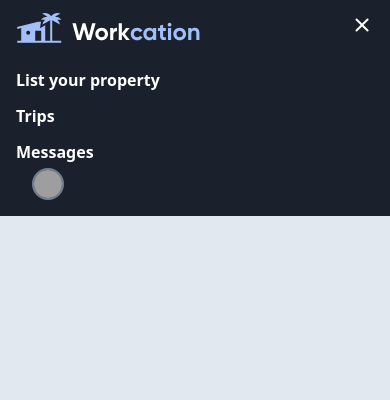
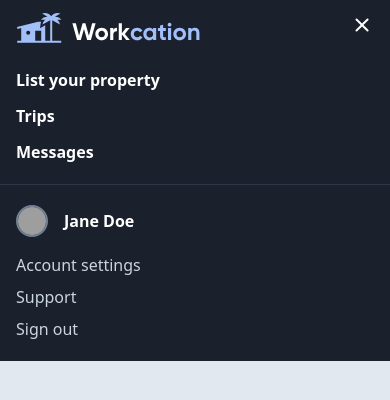
Before and after one commit to elrypto/react-ts-tailwind-sandbox, a React (Create React App) app: page / in a window 390 px wide. Both pictures are taken after a click on the button 362 px from the left and 25 px from the top of the page. Shown: the top 400 px of the page. Built offline with nearby package versions, Linux system fonts and the light colour scheme; grey boxes are pictures that could not be loaded.

Commit message:
updated avatar for mobile

```diff
--- a/src/pages/BuildNavBar.tsx
+++ b/src/pages/BuildNavBar.tsx
@@ -32,11 +32,26 @@ export const BuildNavBar = () => {
         </div>
       </div>
       {
-        <nav className={isOpen ? 'block px-2 pt-2 pb-4 sm:block' : 'hidden sm:flex sm:p-0'}>
-          <a className="block px-2 py-1 text-white font-semibold rounded hover:bg-gray-800" href="#">List your property</a>
-          <a className="mt-1 block px-2 py-1 text-white font-semibold rounded hover:bg-gray-800 sm:mt-0 sm:ml-2" href="#">Trips</a>
-          <a className="mt-1 block px-2 py-1 text-white font-semibold rounded hover:bg-gray-800 sm:mt-0 sm:ml-2" href="#">Messages</a>
-          <AccountDropDown twClasses="ml-6" />
+        <nav className={isOpen ? 'block sm:block' : 'hidden sm:block'}>
+          <div className="px-2 pt-2 pb-4 sm:flex sm:p-0">
+            <a className="block px-2 py-1 text-white font-semibold rounded hover:bg-gray-800" href="#">List your property</a>
+            <a className="mt-1 block px-2 py-1 text-white font-semibold rounded hover:bg-gray-800 sm:mt-0 sm:ml-2" href="#">Trips</a>
+            <a className="mt-1 block px-2 py-1 text-white font-semibold rounded hover:bg-gray-800 sm:mt-0 sm:ml-2" href="#">Messages</a>
+            <AccountDropDown twClasses="hidden sm:block sm:ml-6" />
+          </div>
+
+          <div className="px-4 py-5 border-t border-gray-800 sm:hidden">
+            <div className="flex items-center">
+              <img className="h-8 w-8 border-2 border-gray-600 rounded-full object-cover" src="https://images.unsplash.com/photo-1487412720507-e7ab37603c6f?ixlib=rb-1.2.1&ixid=eyJhcHBfaWQiOjEyMDd9&auto=format&fit=crop&w=256&q=80" />
+              <span className="ml-4 font-semibold text-white">Jane Doe</span>
+            </div>
+
+            <div className="mt-4">
+              <a href="#" className="block text-gray-400 hover:text-white">Account settings</a>
+              <a href="#" className="mt-2 block text-gray-400 hover:text-white">Support</a>
+              <a href="#" className="mt-2 block text-gray-400 hover:text-white">Sign out</a>
+            </div>
+          </div>
         </nav>
       }
     </header >
```
